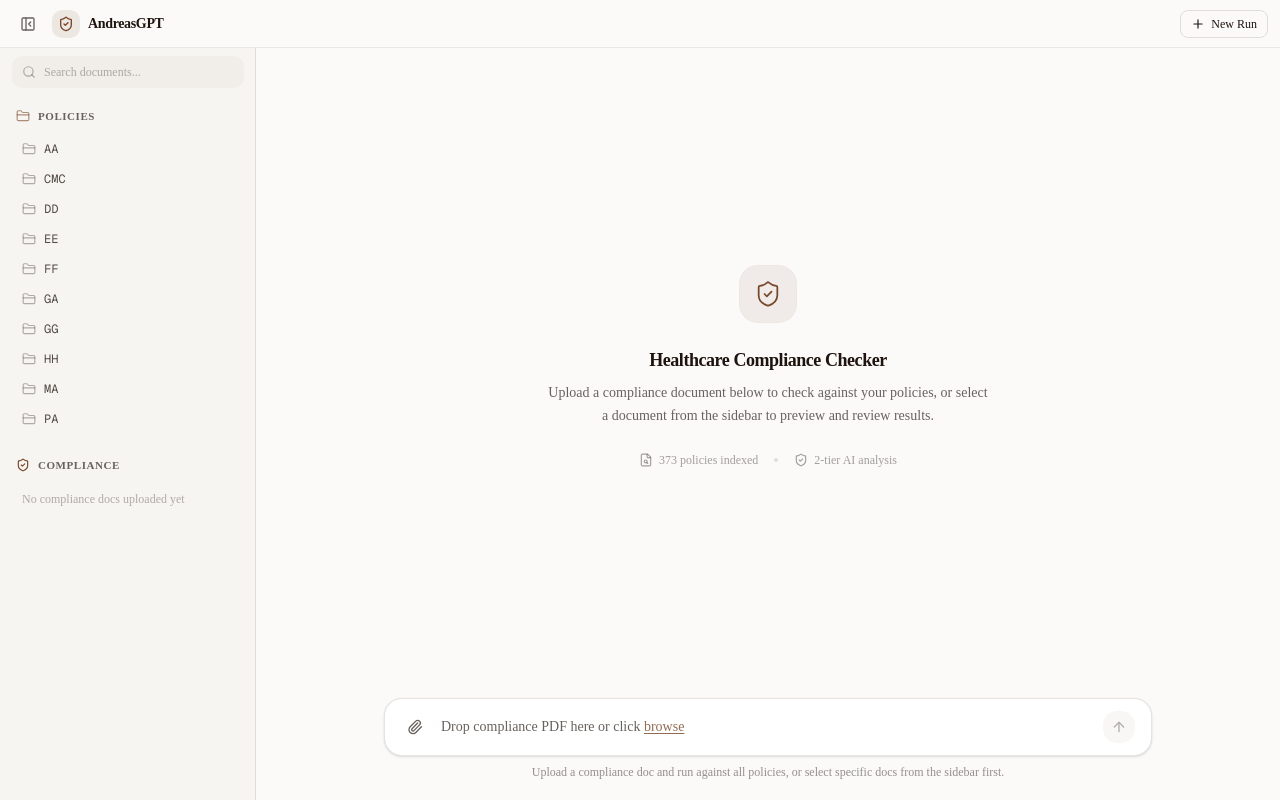
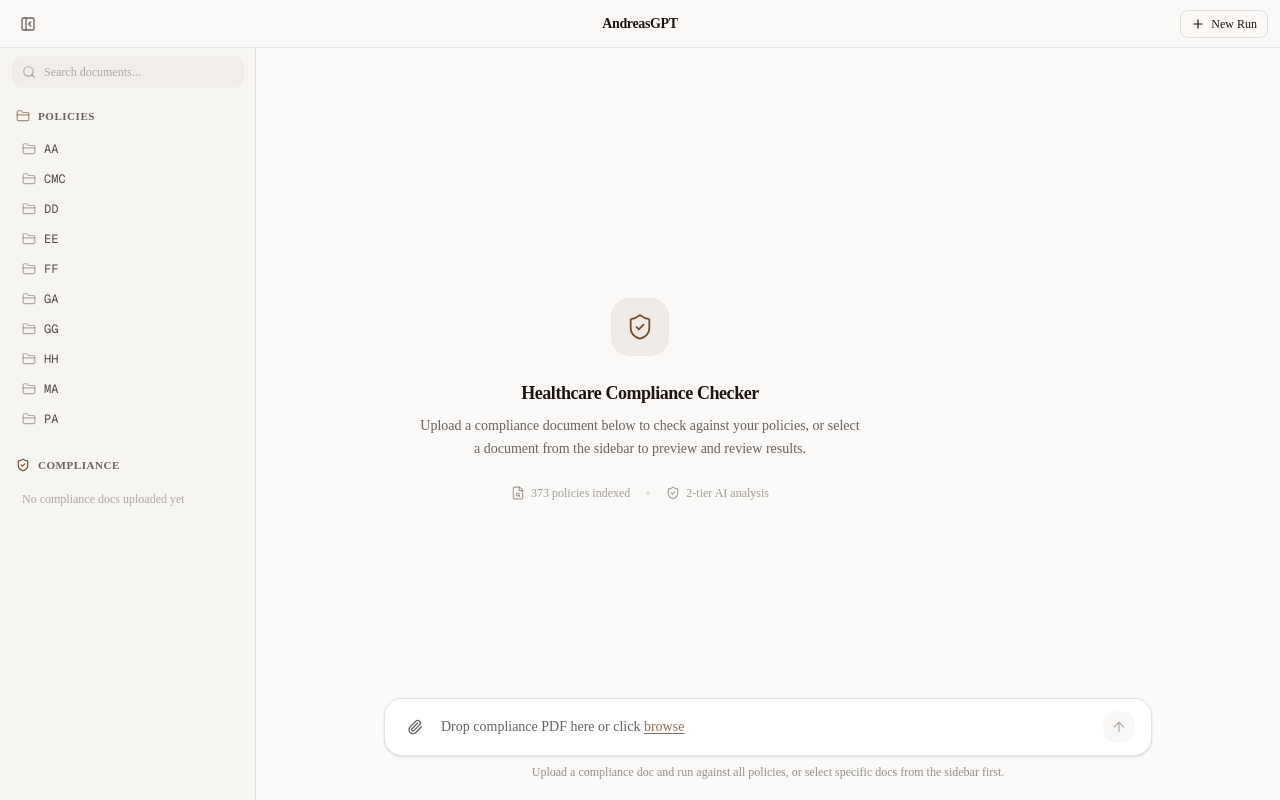
Before and after one commit to acvetne9/compliance-check-app, a Next.js app: page / in a window 1280 px wide. Built offline with nearby package versions, Linux system fonts and the light colour scheme.

Commit message:
fix: center welcome content on full page and simplify header

```diff
--- a/src/components/layout/app-shell.tsx
+++ b/src/components/layout/app-shell.tsx
@@ -35,10 +35,18 @@ export function AppShell() {
         <Sidebar open={sidebarOpen} />
 
         {/* Main content area */}
-        <main className="flex min-w-0 flex-1 flex-col">
-          {/* Center content — welcome state */}
-          <div className="flex flex-1 items-center justify-center p-8">
-            <div className="flex max-w-md flex-col items-center gap-6 text-center">
+        <main className="flex min-w-0 flex-1 flex-col justify-end">
+          {/* Bottom bar */}
+          <BottomBar
+            selectedPolicyCount={selectedPolicies.length}
+            onSubmit={handleSubmit}
+          />
+        </main>
+      </div>
+
+      {/* Welcome state — centered on full page */}
+      <div className="pointer-events-none fixed inset-0 flex items-center justify-center p-8">
+        <div className="pointer-events-auto flex max-w-md flex-col items-center gap-6 text-center">
           <div className="flex size-14 items-center justify-center rounded-2xl bg-primary/8 ring-1 ring-primary/10">
             <ShieldCheck className="size-7 text-primary" strokeWidth={1.5} />
           </div>
@@ -67,14 +75,6 @@ export function AppShell() {
           </div>
         </div>
       </div>
-
-          {/* Bottom bar */}
-          <BottomBar
-            selectedPolicyCount={selectedPolicies.length}
-            onSubmit={handleSubmit}
-          />
-        </main>
-      </div>
     </div>
   );
 }
--- a/src/components/layout/header.tsx
+++ b/src/components/layout/header.tsx
@@ -1,6 +1,6 @@
 "use client";
 
-import { ShieldCheck, PanelLeftClose, PanelLeft, Plus } from "lucide-react";
+import { PanelLeftClose, PanelLeft, Plus } from "lucide-react";
 import { Button } from "@/components/ui/button";
 
 interface HeaderProps {
@@ -12,7 +12,6 @@ interface HeaderProps {
 export function Header({ sidebarOpen, onToggleSidebar, onNewRun }: HeaderProps) {
   return (
     <header className="flex h-12 shrink-0 items-center justify-between border-b border-border/60 bg-background px-3">
-      <div className="flex items-center gap-2">
       <button
         onClick={onToggleSidebar}
         className="inline-flex size-8 items-center justify-center rounded-lg text-muted-foreground transition-colors hover:bg-secondary hover:text-foreground"
@@ -25,15 +24,9 @@ export function Header({ sidebarOpen, onToggleSidebar, onNewRun }: HeaderProps)
         )}
       </button>
 
-        <div className="flex items-center gap-2">
-          <div className="flex size-7 items-center justify-center rounded-lg bg-primary/10">
-            <ShieldCheck className="size-4 text-primary" />
-          </div>
-          <span className="text-sm font-semibold tracking-tight text-foreground">
+      <span className="absolute left-1/2 -translate-x-1/2 text-sm font-semibold tracking-tight text-foreground">
         AndreasGPT
       </span>
-        </div>
-      </div>
 
       <Button
         variant="outline"
```
Lines whose indentation alone changed are shown as unchanged.
